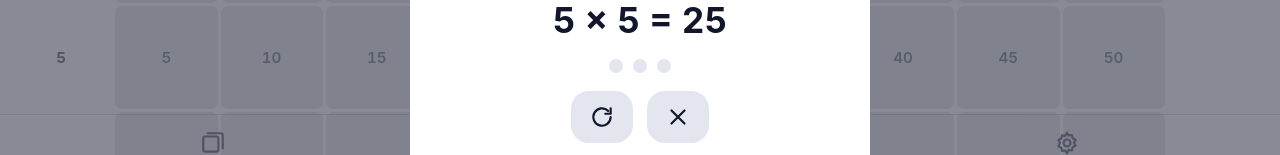
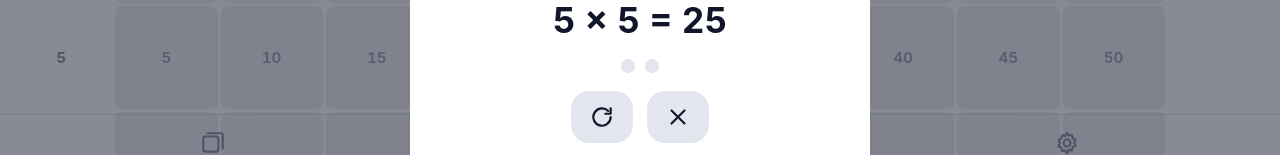
Before and after one commit to Leksat/mp, a React (Vite) app: page / in a window 1280 px wide. Both pictures are taken after a click on the button "25". Shown: the part 629-784 px from the top of the page. Built offline with nearby package versions, Linux system fonts and the light colour scheme.

Commit message:
feat: adapt repetitions to each fact's difficulty

```diff
--- a/src/components/FactSheet.tsx
+++ b/src/components/FactSheet.tsx
@@ -1,5 +1,5 @@
 import { product, type Fact } from '../domain/facts'
-import { factStreak, LEARNED_STREAK, type Progress } from '../domain/progress'
+import { factStreak, requiredStreak, type Progress } from '../domain/progress'
 import { CrossIcon, ResetIcon } from './icons'
 
 interface FactSheetProps {
@@ -11,6 +11,8 @@ interface FactSheetProps {
 
 export const FactSheet = ({ fact, progress, onForget, onClose }: FactSheetProps) => {
   const streak = factStreak(progress, fact)
+  const required = requiredStreak(progress, fact)
+  const pipTone = (index: number): number => Math.min(3, Math.ceil(((index + 1) / required) * 3))
 
   return (
     <div className="sheet-backdrop" onClick={onClose}>
@@ -20,8 +22,11 @@ export const FactSheet = ({ fact, progress, onForget, onClose }: FactSheetProps)
         </div>
 
         <div className="streak">
-          {Array.from({ length: LEARNED_STREAK }, (_, index) => (
-            <span key={index} className={`pip ${index < streak ? 'filled' : ''}`} />
+          {Array.from({ length: required }, (_, index) => (
+            <span
+              key={index}
+              className={index < streak ? `pip filled tone-${pipTone(index)}` : 'pip'}
+            />
           ))}
         </div>
 
--- a/src/domain/facts.ts
+++ b/src/domain/facts.ts
@@ -19,4 +19,60 @@ export const factKey = ({ left, right }: Fact): string => `${left}x${right}`
 
 export const toFact = (left: number, right: number): Fact => ({ left, right })
 
+export const parseFactKey = (key: string): Fact | undefined => {
+  const [left, right] = key.split('x').map(Number)
+  return FACTORS.includes(left) && FACTORS.includes(right) ? { left, right } : undefined
+}
+
 export const product = ({ left, right }: Fact): number => left * right
+
+export const twin = ({ left, right }: Fact): Fact => ({ left: right, right: left })
+
+export const isTie = ({ left, right }: Fact): boolean => left === right
+
+const RULE_FACTORS = [1, 10]
+const PATTERN_FACTORS = [2, 5, 9]
+
+const HARD_PAIRS = [
+  [3, 7],
+  [3, 8],
+  [4, 6],
+  [4, 7],
+  [4, 8],
+  [6, 7],
+  [6, 8],
+  [7, 8],
+]
+
+const HARD_KEYS = new Set(
+  HARD_PAIRS.flatMap(([left, right]) => [factKey({ left, right }), factKey({ left: right, right: left })]),
+)
+
+const hasFactorIn = ({ left, right }: Fact, factors: readonly number[]): boolean =>
+  factors.includes(left) || factors.includes(right)
+
+const REQUIRED_RULE = 1
+const REQUIRED_PATTERNED = 2
+const REQUIRED_PLAIN = 3
+const REQUIRED_HARD = 5
+
+export const baseRequiredStreak = (fact: Fact): number => {
+  if (hasFactorIn(fact, RULE_FACTORS)) return REQUIRED_RULE
+  if (isTie(fact) || hasFactorIn(fact, PATTERN_FACTORS)) return REQUIRED_PATTERNED
+  return HARD_KEYS.has(factKey(fact)) ? REQUIRED_HARD : REQUIRED_PLAIN
+}
+
+export const INTRODUCTION_ORDER: readonly Fact[] = [...ALL_FACTS].sort(
+  (one, other) => baseRequiredStreak(one) - baseRequiredStreak(other) || product(one) - product(other),
+)
+
+const NEAR_PRODUCT = 2
+
+const sharesFactor = (one: Fact, other: Fact): boolean =>
+  one.left === other.left ||
+  one.left === other.right ||
+  one.right === other.left ||
+  one.right === other.right
+
+export const areConfusable = (one: Fact, other: Fact): boolean =>
+  sharesFactor(one, other) || Math.abs(product(one) - product(other)) <= NEAR_PRODUCT
--- a/src/domain/progress.ts
+++ b/src/domain/progress.ts
@@ -1,11 +1,23 @@
-import { ALL_FACTS, factKey, type Fact } from './facts'
+import { ALL_FACTS, baseRequiredStreak, factKey, isTie, parseFactKey, twin, type Fact } from './facts'
 
-export const LEARNED_STREAK = 3
+const MAX_REQUIRED_STREAK = 8
+const MISS_REQUIREMENT_COST = 2
+const MISS_PENALTY = 2
+const TWIN_CREDIT = 0.5
+const REVIEW_INTERVAL_DAYS = [1, 3, 7, 16, 35]
+const LAST_BOX = REVIEW_INTERVAL_DAYS.length - 1
+const TONES = 3
+const DAY_MS = 24 * 60 * 60 * 1000
+
+export const today = (): number => Math.floor(Date.now() / DAY_MS)
 
 export interface FactProgress {
   readonly streak: number
+  readonly misses: number
   readonly lastSeenTick: number
   readonly lastMissedTick: number | null
+  readonly box: number
+  readonly dueDay: number | null
 }
 
 export interface Progress {
@@ -21,44 +33,111 @@ export const emptyProgress = (): Progress => ({ tick: 0, facts: {}, celebrated:
 export const factProgress = (progress: Progress, fact: Fact): FactProgress | undefined =>
   progress.facts[factKey(fact)]
 
+const requiredFor = (fact: Fact, misses: number): number =>
+  Math.min(baseRequiredStreak(fact) + MISS_REQUIREMENT_COST * misses, MAX_REQUIRED_STREAK)
+
+export const requiredStreak = (progress: Progress, fact: Fact): number =>
+  requiredFor(fact, factProgress(progress, fact)?.misses ?? 0)
+
 export const factState = (progress: Progress, fact: Fact): FactState => {
   const entry = factProgress(progress, fact)
   if (!entry) return 'untouched'
-  return entry.streak >= LEARNED_STREAK ? 'learned' : 'learning'
+  return entry.streak >= requiredFor(fact, entry.misses) ? 'learned' : 'learning'
 }
 
 export const isLearned = (progress: Progress, fact: Fact): boolean =>
   factState(progress, fact) === 'learned'
 
 export const factStreak = (progress: Progress, fact: Fact): number =>
-  Math.min(factProgress(progress, fact)?.streak ?? 0, LEARNED_STREAK)
+  Math.min(factProgress(progress, fact)?.streak ?? 0, requiredStreak(progress, fact))
+
+export const factTone = (progress: Progress, fact: Fact): number => {
+  const state = factState(progress, fact)
+  if (state === 'learned') return TONES
+  const ratio = factStreak(progress, fact) / requiredStreak(progress, fact)
+  return Math.min(TONES - 1, Math.floor(ratio * TONES))
+}
 
 export const learnedCount = (progress: Progress): number =>
   ALL_FACTS.filter((fact) => isLearned(progress, fact)).length
 
-const TOTAL_STREAKS = ALL_FACTS.length * LEARNED_STREAK
+const SCORE_TOTAL = ALL_FACTS.reduce((total, fact) => total + baseRequiredStreak(fact), 0)
 
 export const learnedPercent = (progress: Progress): number => {
-  const streaks = ALL_FACTS.reduce((total, fact) => total + factStreak(progress, fact), 0)
-  return Math.floor((streaks / TOTAL_STREAKS) * 100)
+  const earned = ALL_FACTS.reduce(
+    (total, fact) =>
+      total + Math.min(factProgress(progress, fact)?.streak ?? 0, baseRequiredStreak(fact)),
+    0,
+  )
+  return Math.floor((earned / SCORE_TOTAL) * 100)
 }
 
-export const recordAnswer = (progress: Progress, fact: Fact, knew: boolean): Progress => {
+export const isDueForReview = (progress: Progress, fact: Fact, day: number): boolean => {
+  const entry = factProgress(progress, fact)
+  return entry !== undefined && isLearned(progress, fact) && (entry.dueDay ?? day) <= day
+}
+
+const scheduled = (entry: FactProgress, fact: Fact, day: number): FactProgress => {
+  if (entry.streak < requiredFor(fact, entry.misses)) return { ...entry, box: 0, dueDay: null }
+  return { ...entry, dueDay: day + REVIEW_INTERVAL_DAYS[entry.box] }
+}
+
+const answered = (
+  previous: FactProgress | undefined,
+  fact: Fact,
+  knew: boolean,
+  fluent: boolean,
+  tick: number,
+  day: number,
+): FactProgress => {
+  const misses = (previous?.misses ?? 0) + (knew ? 0 : 1)
+  const required = requiredFor(fact, misses)
+  const streakBefore = previous?.streak ?? 0
+  const wasLearned = streakBefore >= requiredFor(fact, previous?.misses ?? 0)
+  const boxBefore = previous?.box ?? 0
+  const entry: FactProgress = {
+    streak: knew
+      ? Math.min(streakBefore + (fluent ? 1 : 0), required)
+      : Math.max(0, streakBefore - MISS_PENALTY),
+    misses,
+    lastSeenTick: tick,
+    lastMissedTick: knew ? (previous?.lastMissedTick ?? null) : tick,
+    box: knew
+      ? Math.min(boxBefore + (wasLearned && fluent ? 1 : 0), LAST_BOX)
+      : Math.max(boxBefore - 1, 0),
+    dueDay: previous?.dueDay ?? null,
+  }
+  return scheduled(entry, fact, day)
+}
+
+const credited = (previous: FactProgress, fact: Fact, day: number): FactProgress =>
+  scheduled(
+    {
+      ...previous,
+      streak: Math.min(previous.streak + TWIN_CREDIT, requiredFor(fact, previous.misses)),
+    },
+    fact,
+    day,
+  )
+
+export const recordAnswer = (
+  progress: Progress,
+  fact: Fact,
+  knew: boolean,
+  fluent: boolean,
+): Progress => {
   const tick = progress.tick + 1
-  const key = factKey(fact)
-  const previous = progress.facts[key]
-  return {
-    ...progress,
-    tick,
-    facts: {
-      ...progress.facts,
-      [key]: {
-        streak: knew ? (previous?.streak ?? 0) + 1 : 0,
-        lastSeenTick: tick,
-        lastMissedTick: knew ? (previous?.lastMissedTick ?? null) : tick,
-      },
-    },
+  const day = today()
+  const facts = { ...progress.facts }
+  facts[factKey(fact)] = answered(progress.facts[factKey(fact)], fact, knew, fluent, tick, day)
+
+  const partner = twin(fact)
+  const partnerEntry = progress.facts[factKey(partner)]
+  if (knew && fluent && !isTie(fact) && partnerEntry && !isLearned(progress, partner)) {
+    facts[factKey(partner)] = credited(partnerEntry, partner, day)
   }
+
+  return { ...progress, tick, facts }
 }
 
 export const forgetFact = (progress: Progress, fact: Fact): Progress => {
@@ -67,3 +146,42 @@ export const forgetFact = (progress: Progress, fact: Fact): Progress => {
 }
 
 export const withCelebrated = (progress: Progress): Progress => ({ ...progress, celebrated: true })
+
+interface LegacyFactProgress {
+  readonly streak?: number
+  readonly lastSeenTick?: number
+  readonly lastMissedTick?: number | null
+}
+
+export interface LegacyProgress {
+  readonly tick?: number
+  readonly facts?: Readonly<Record<string, LegacyFactProgress>>
+  readonly celebrated?: boolean
+}
+
+const LEGACY_LEARNED_STREAK = 3
+const MIGRATION_SPREAD_DAYS = 7
+
+export const fromLegacy = (legacy: LegacyProgress): Progress => {
+  const day = today()
+  const facts: Record<string, FactProgress> = {}
+  let learnedSoFar = 0
+
+  for (const [key, entry] of Object.entries(legacy.facts ?? {})) {
+    const fact = parseFactKey(key)
+    if (!fact) continue
+
+    const required = requiredFor(fact, 0)
+    const wasLearned = (entry.streak ?? 0) >= LEGACY_LEARNED_STREAK
+    facts[key] = {
+      streak: wasLearned ? required : Math.min(entry.streak ?? 0, required),
+      misses: 0,
+      lastSeenTick: entry.lastSeenTick ?? 0,
+      lastMissedTick: entry.lastMissedTick ?? null,
+      box: 0,
+      dueDay: wasLearned ? day + (learnedSoFar++ % MIGRATION_SPREAD_DAYS) : null,
+    }
+  }
+
+  return { tick: legacy.tick ?? 0, facts, celebrated: legacy.celebrated ?? false }
+}
--- a/src/domain/selection.ts
+++ b/src/domain/selection.ts
@@ -1,11 +1,15 @@
-import { ALL_FACTS, factKey, type Fact } from './facts'
-import { factProgress, isLearned, type Progress } from './progress'
+import { ALL_FACTS, areConfusable, factKey, INTRODUCTION_ORDER, type Fact } from './facts'
+import { factProgress, factState, isDueForReview, today, type Progress } from './progress'
 
 export const COOLDOWN_CARDS = 5
 
+const CONFUSION_WINDOW = 2
+const WORKING_SET = 7
 const REVIEW_SHARE = 0.2
 const MISS_BOOST = 3
 const MISS_DECAY_CARDS = 20
+
+type Picker = (facts: readonly Fact[], progress: Progress, random: () => number) => Fact
 
 const missWeight = (progress: Progress, fact: Fact): number => {
   const lastMissedTick = factProgress(progress, fact)?.lastMissedTick
@@ -14,7 +18,7 @@ const missWeight = (progress: Progress, fact: Fact): number => {
   return 1 + MISS_BOOST * freshness
 }
 
-const pickWeighted = (facts: readonly Fact[], progress: Progress, random: () => number): Fact => {
+const pickWeighted: Picker = (facts, progress, random) => {
   const weights = facts.map((fact) => missWeight(progress, fact))
   let remaining = random() * weights.reduce((sum, weight) => sum + weight, 0)
   for (const [index, weight] of weights.entries()) {
@@ -24,24 +28,60 @@ const pickWeighted = (facts: readonly Fact[], progress: Progress, random: () =>
   return facts[facts.length - 1]
 }
 
-const leastRecentlySeen = (facts: readonly Fact[], progress: Progress): Fact =>
+const pickLeastRecentlySeen: Picker = (facts, progress) =>
   facts.reduce((oldest, fact) =>
-    (factProgress(progress, fact)?.lastSeenTick ?? 0) < (factProgress(progress, oldest)?.lastSeenTick ?? 0)
+    (factProgress(progress, fact)?.lastSeenTick ?? 0) <
+    (factProgress(progress, oldest)?.lastSeenTick ?? 0)
       ? fact
       : oldest,
   )
 
+const workingSet = (progress: Progress): readonly Fact[] => {
+  const started = ALL_FACTS.filter((fact) => factState(progress, fact) === 'learning')
+  const slots = Math.max(0, WORKING_SET - started.length)
+  const newcomers = INTRODUCTION_ORDER.filter(
+    (fact) => factState(progress, fact) === 'untouched',
+  ).slice(0, slots)
+  return [...started, ...newcomers]
+}
+
+const withoutRecent = (facts: readonly Fact[], recent: readonly Fact[]): readonly Fact[] =>
+  facts.filter((fact) => !recent.some((seen) => factKey(seen) === factKey(fact)))
+
+const choose = (
+  facts: readonly Fact[],
+  recent: readonly Fact[],
+  progress: Progress,
+  pick: Picker,
+  random: () => number,
+): Fact | undefined => {
+  const unseen = withoutRecent(facts, recent)
+  const confusing = recent.slice(0, CONFUSION_WINDOW)
+  const distinct = unseen.filter((fact) => !confusing.some((seen) => areConfusable(seen, fact)))
+
+  for (const pool of [distinct, unseen, facts]) {
+    if (pool.length > 0) return pick(pool, progress, random)
+  }
+  return undefined
+}
+
 export const pickFact = (
   progress: Progress,
-  recentKeys: readonly string[],
+  recent: readonly Fact[],
   random: () => number = Math.random,
 ): Fact => {
-  const eligible = ALL_FACTS.filter((fact) => !recentKeys.includes(factKey(fact)))
-  const pool = eligible.length > 0 ? eligible : ALL_FACTS
-  const unlearned = pool.filter((fact) => !isLearned(progress, fact))
-  const learned = pool.filter((fact) => isLearned(progress, fact))
+  const day = today()
+  const review = {
+    facts: ALL_FACTS.filter((fact) => isDueForReview(progress, fact, day)),
+    pick: pickLeastRecentlySeen,
+  }
+  const drill = { facts: workingSet(progress), pick: pickWeighted }
+  const reviewFirst = drill.facts.length === 0 || random() < REVIEW_SHARE
 
-  if (unlearned.length === 0) return leastRecentlySeen(learned, progress)
-  if (learned.length > 0 && random() < REVIEW_SHARE) return leastRecentlySeen(learned, progress)
-  return pickWeighted(unlearned, progress, random)
+  for (const pool of reviewFirst ? [review, drill] : [drill, review]) {
+    const chosen = choose(pool.facts, recent, progress, pool.pick, random)
+    if (chosen) return chosen
+  }
+  const rested = withoutRecent(ALL_FACTS, recent)
+  return pickLeastRecentlySeen(rested.length > 0 ? rested : ALL_FACTS, progress, random)
 }
--- a/src/domain/storage.ts
+++ b/src/domain/storage.ts
@@ -1,7 +1,8 @@
-import { emptyProgress, type Progress } from './progress'
+import { emptyProgress, fromLegacy, type LegacyProgress, type Progress } from './progress'
 import { defaultSettings, isVerdictPlacement, toSessionLength, type Settings } from './settings'
 
-const PROGRESS_KEY = 'mp.progress.v2'
+const PROGRESS_KEY = 'mp.progress.v3'
+const LEGACY_PROGRESS_KEY = 'mp.progress.v2'
 const SETTINGS_KEY = 'mp.settings.v1'
 
 const read = (key: string): unknown => {
@@ -23,12 +24,16 @@ const write = (key: string, value: unknown): void => {
 
 export const loadProgress = (): Progress => {
   const parsed = read(PROGRESS_KEY) as Partial<Progress> | undefined
-  if (!parsed) return emptyProgress()
-  return {
-    tick: parsed.tick ?? 0,
-    facts: parsed.facts ?? {},
-    celebrated: parsed.celebrated ?? false,
+  if (parsed) {
+    return {
+      tick: parsed.tick ?? 0,
+      facts: parsed.facts ?? {},
+      celebrated: parsed.celebrated ?? false,
+    }
   }
+
+  const legacy = read(LEGACY_PROGRESS_KEY) as LegacyProgress | undefined
+  return legacy ? fromLegacy(legacy) : emptyProgress()
 }
 
 export const saveProgress = (progress: Progress): void => write(PROGRESS_KEY, progress)
--- a/src/index.css
+++ b/src/index.css
@@ -344,15 +344,15 @@ button {
   background: var(--untouched);
 }
 
-.pip.filled:nth-child(1) {
+.pip.tone-1 {
   background: var(--streak-1);
 }
 
-.pip.filled:nth-child(2) {
+.pip.tone-2 {
   background: var(--streak-2);
 }
 
-.pip.filled:nth-child(3) {
+.pip.tone-3 {
   background: var(--streak-3);
 }
 
--- a/src/screens/GridScreen.tsx
+++ b/src/screens/GridScreen.tsx
@@ -1,7 +1,7 @@
 import { useState } from 'react'
 import { FactSheet } from '../components/FactSheet'
 import { FACTORS, toFact, type Fact } from '../domain/facts'
-import { factState, factStreak, learnedPercent, type Progress } from '../domain/progress'
+import { factState, factTone, learnedPercent, type Progress } from '../domain/progress'
 
 interface GridScreenProps {
   readonly progress: Progress
@@ -9,7 +9,7 @@ interface GridScreenProps {
 }
 
 const cellTone = (progress: Progress, fact: Fact): string =>
-  factState(progress, fact) === 'untouched' ? 'untouched' : `streak-${factStreak(progress, fact)}`
+  factState(progress, fact) === 'untouched' ? 'untouched' : `streak-${factTone(progress, fact)}`
 
 export const GridScreen = ({ progress, onForget }: GridScreenProps) => {
   const [selected, setSelected] = useState<Fact | null>(null)
--- a/src/useDrill.ts
+++ b/src/useDrill.ts
@@ -1,5 +1,5 @@
 import { useState, type Dispatch, type SetStateAction } from 'react'
-import { factKey, type Fact } from './domain/facts'
+import { type Fact } from './domain/facts'
 import { recordAnswer, type Progress } from './domain/progress'
 import { COOLDOWN_CARDS, pickFact } from './domain/selection'
 
@@ -8,16 +8,16 @@ export interface Card {
   readonly fact: Fact
 }
 
-const nextCard = (progress: Progress, recentKeys: readonly string[], id: number): Card => ({
+const nextCard = (progress: Progress, recent: readonly Fact[], id: number): Card => ({
   id,
-  fact: pickFact(progress, recentKeys),
+  fact: pickFact(progress, recent),
 })
 
 export interface Drill {
   readonly card: Card
   readonly answered: number
   readonly sessionLength: number
-  answer(knew: boolean): void
+  answer(knew: boolean, fluent: boolean): void
 }
 
 export const useDrill = (
@@ -26,18 +26,18 @@ export const useDrill = (
   sessionLength: number,
   onSessionDone: () => void,
 ): Drill => {
-  const [recentKeys, setRecentKeys] = useState<readonly string[]>([])
+  const [recent, setRecent] = useState<readonly Fact[]>([])
   const [card, setCard] = useState<Card>(() => nextCard(progress, [], 0))
   const [answered, setAnswered] = useState(0)
 
-  const answer = (knew: boolean) => {
-    const updated = recordAnswer(progress, card.fact, knew)
-    const updatedRecentKeys = [factKey(card.fact), ...recentKeys].slice(0, COOLDOWN_CARDS)
+  const answer = (knew: boolean, fluent: boolean) => {
+    const updated = recordAnswer(progress, card.fact, knew, fluent)
+    const updatedRecent = [card.fact, ...recent].slice(0, COOLDOWN_CARDS)
     const done = answered + 1 >= sessionLength
 
     setProgress(updated)
-    setRecentKeys(updatedRecentKeys)
-    setCard(nextCard(updated, updatedRecentKeys, card.id + 1))
+    setRecent(updatedRecent)
+    setCard(nextCard(updated, updatedRecent, card.id + 1))
     setAnswered(done ? 0 : answered + 1)
 
     if (done) onSessionDone()
```
Also changed, not shown: src/screens/CardScreen.tsx (+8 -3 lines).
